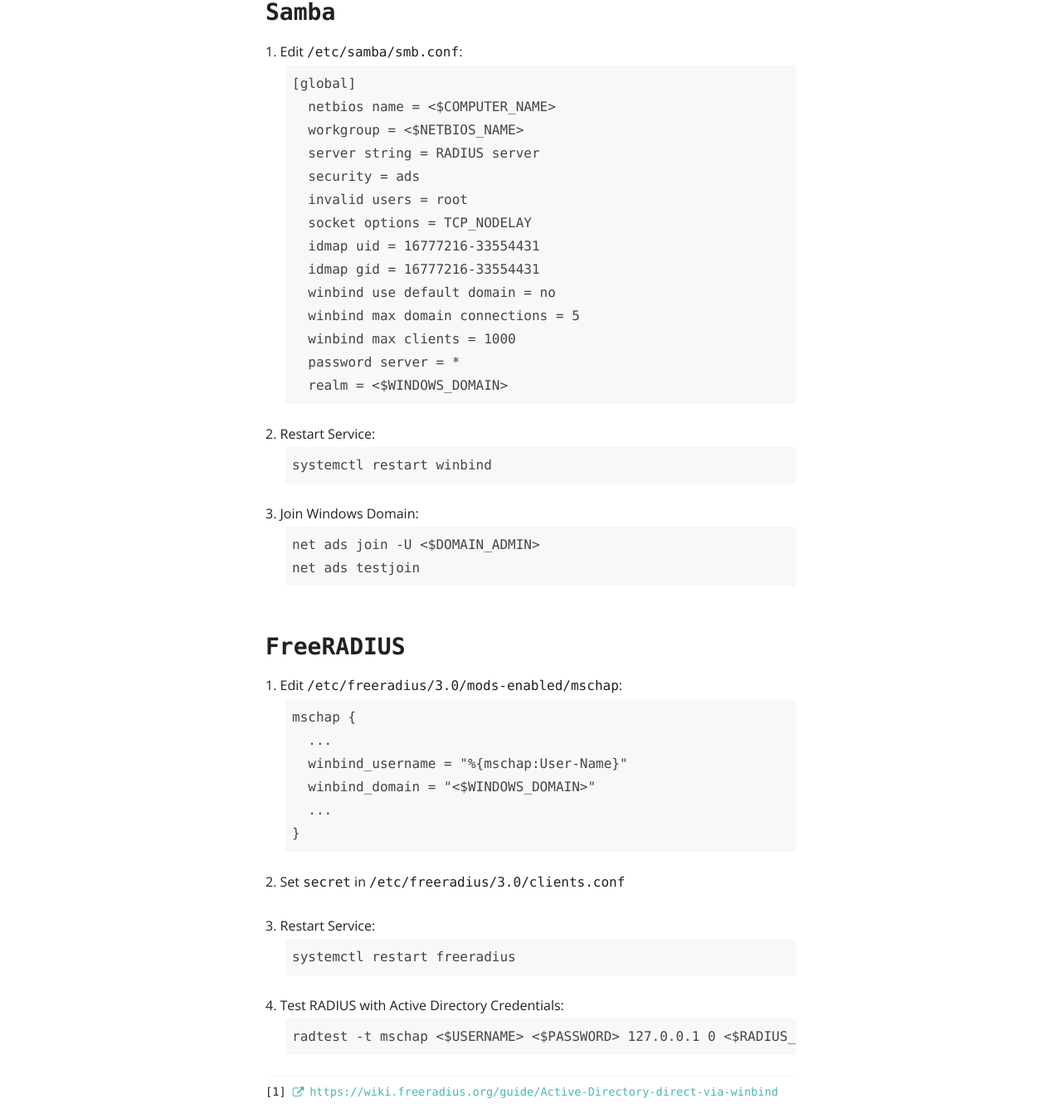
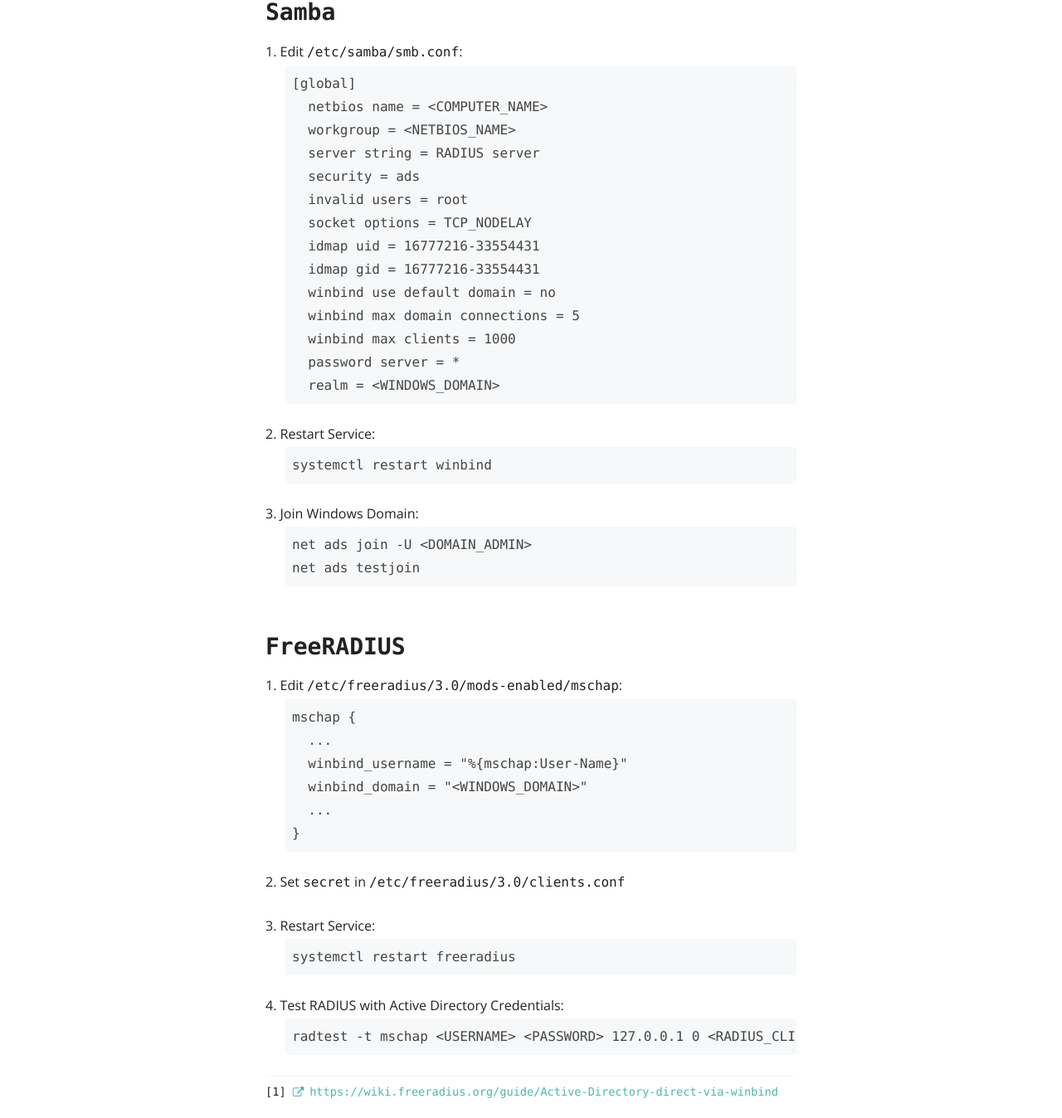
Before and after one commit to j7k6/docs.j7k6.org, a Jekyll site: the page built from _posts/2017-09-05-raspbian-raspberry-pi-freeradius.md, in a window 1280 px wide. Shown: the part 811-2159 px from the top of the page at 83% size. Built offline with Jekyll 4.4.1, drawn with Linux system fonts in a browser that asks for light colours; nearby versions of some CDN libraries; some web fonts are replaced; comment, search, counter and statistics services are not loaded.

````diff
--- a/_posts/2017-09-05-raspbian-raspberry-pi-freeradius.md
+++ b/_posts/2017-09-05-raspbian-raspberry-pi-freeradius.md
@@ -20,8 +20,8 @@ tags: [raspberry-pi,raspbian,freeradius,samba,active-directory,security,linux]
 1. Edit `/etc/samba/smb.conf`:
    ```
    [global]
-     netbios name = <$COMPUTER_NAME>
-     workgroup = <$NETBIOS_NAME>
+     netbios name = <COMPUTER_NAME>
+     workgroup = <NETBIOS_NAME>
      server string = RADIUS server
      security = ads
      invalid users = root
@@ -32,7 +32,7 @@ tags: [raspberry-pi,raspbian,freeradius,samba,active-directory,security,linux]
      winbind max domain connections = 5
      winbind max clients = 1000
      password server = *
-     realm = <$WINDOWS_DOMAIN>
+     realm = <WINDOWS_DOMAIN>
    ```
 3. Restart Service:
    ```bash
@@ -40,7 +40,7 @@ tags: [raspberry-pi,raspbian,freeradius,samba,active-directory,security,linux]
    ```
 2. Join Windows Domain:
    ```bash
-   net ads join -U <$DOMAIN_ADMIN>
+   net ads join -U <DOMAIN_ADMIN>
    net ads testjoin
    ```
 
@@ -50,7 +50,7 @@ tags: [raspberry-pi,raspbian,freeradius,samba,active-directory,security,linux]
    mschap {
      ...
      winbind_username = "%{mschap:User-Name}"
-     winbind_domain = "<$WINDOWS_DOMAIN>"
+     winbind_domain = "<WINDOWS_DOMAIN>"
      ...
    }
    ```
@@ -61,7 +61,7 @@ tags: [raspberry-pi,raspbian,freeradius,samba,active-directory,security,linux]
    ```
 4. Test RADIUS with Active Directory Credentials:
    ```bash
-   radtest -t mschap <$USERNAME> <$PASSWORD> 127.0.0.1 0 <$RADIUS_CLIENT_SECRET>
+   radtest -t mschap <USERNAME> <PASSWORD> 127.0.0.1 0 <RADIUS_CLIENT_SECRET>
    ```
 
 ---
````
